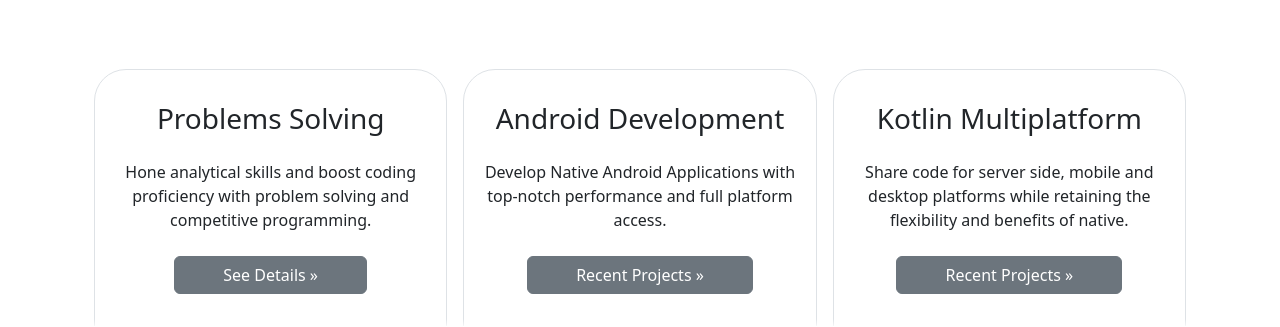
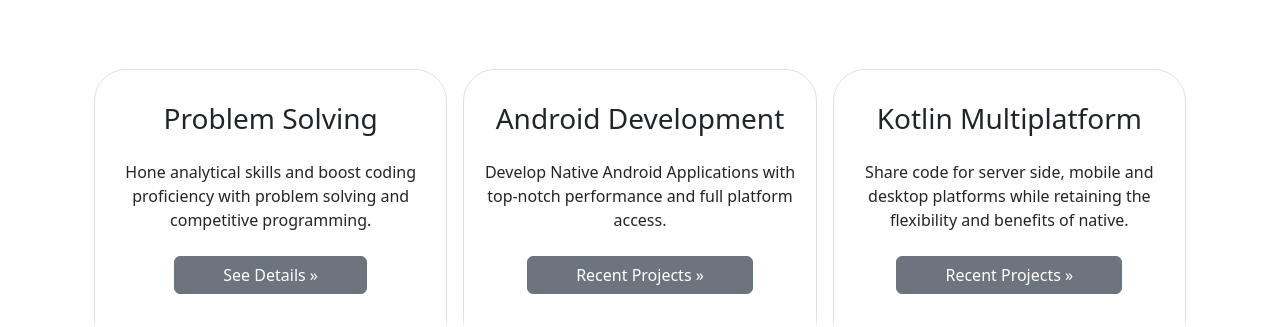
Before and after one commit to MdAlbinHossain/albin.com.bd, a Jekyll site: the page built from index.markdown, in a window 1280 px wide and 900 px high, scrolled down 481 px. Shown: the part 161-488 px from the top of the window. Built offline with Jekyll 4.4.1, drawn with Linux system fonts in a browser that asks for light colours.

Commit message:
Fix typo in skill title

```diff
--- a/_data/skills.yml
+++ b/_data/skills.yml
@@ -1,4 +1,4 @@
-- title: Problems Solving
+- title: Problem Solving
   description: Hone analytical skills and boost coding proficiency with problem solving and competitive programming.
   action: See Details
   action_link: /about/
```
